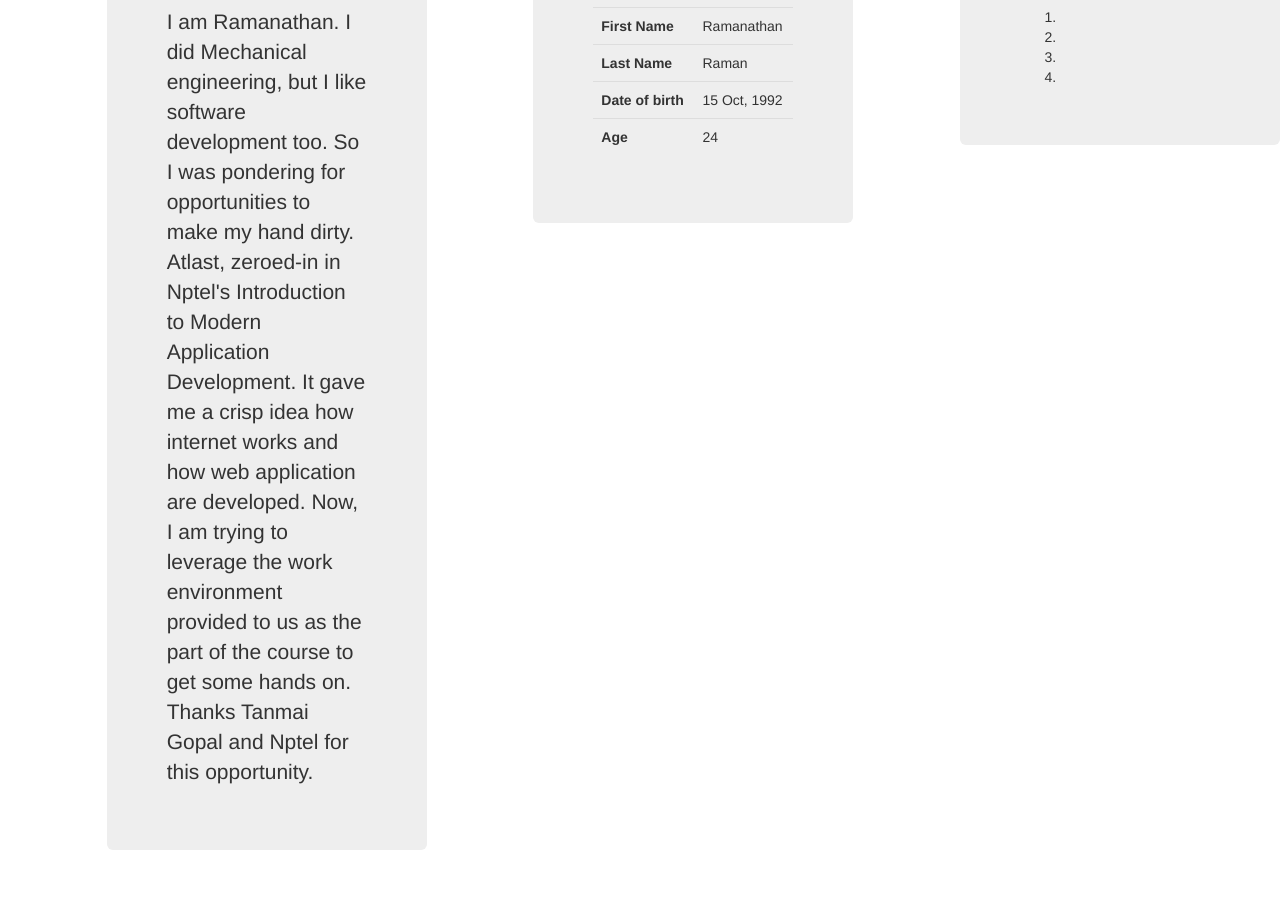
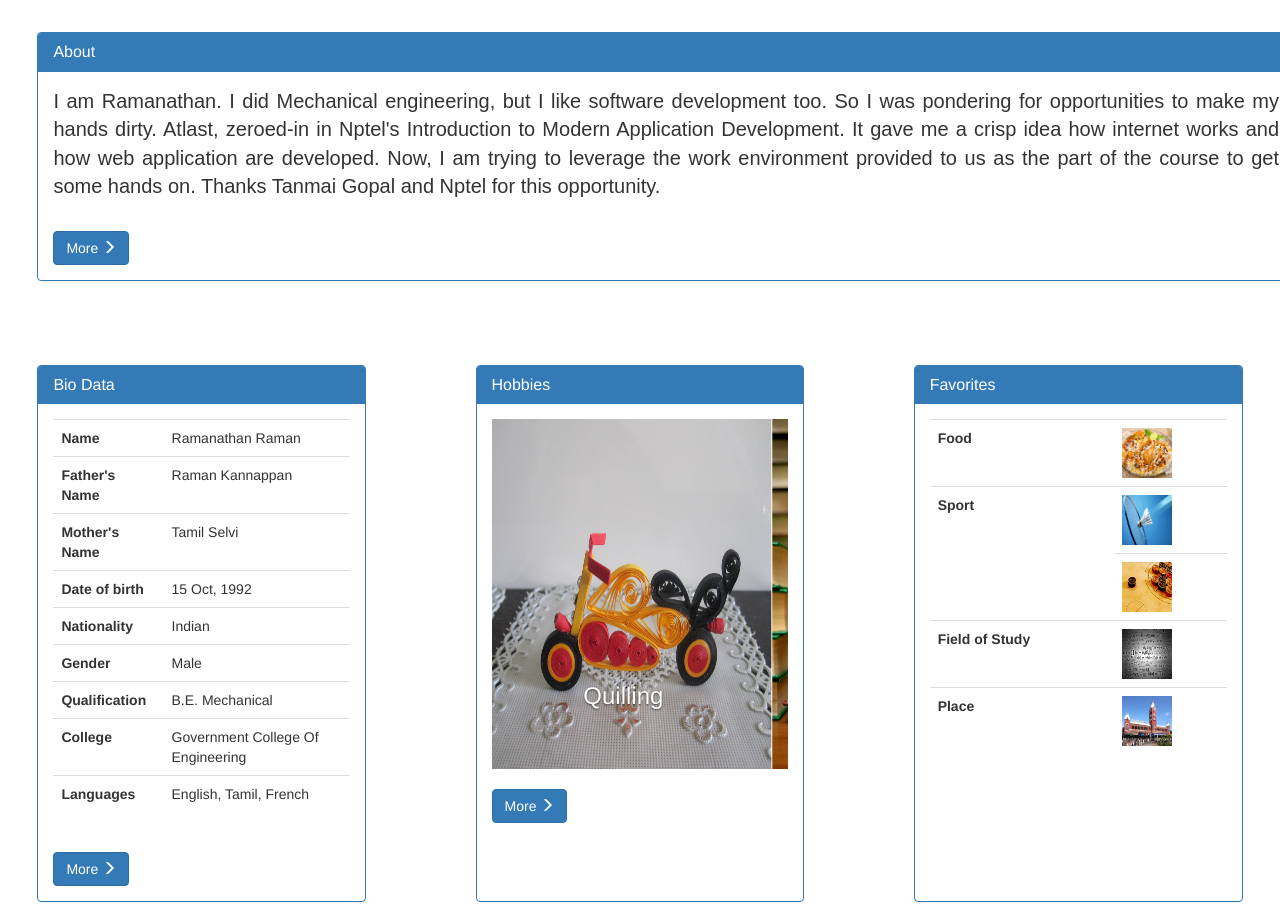
Before and after one commit to Ramanrm/Profile-page, a plain HTML site: page index.html in a window 1280 px wide. Shown: the part 97-1019 px from the top of the page. Before the commit the page ends 977 px from the top, so only its background shows below. Drawn offline with nearby package versions, Linux system fonts and the light colour scheme.

Commit message:
few changes

```diff
--- a/index.html
+++ b/index.html
@@ -3,11 +3,16 @@
     <head>
   		<meta charset="UTF-8" />
   		<meta name="viewport " content= "width=device-width, initial-scale=1 ">
+  		<link rel="stylesheet" type="text/css" href="style.css">
   		<link rel="stylesheet" type="text/css" href="https://maxcdn.bootstrapcdn.com/bootstrap/3.3.7/css/bootstrap.min.css" ">
+  		<script src="https://ajax.googleapis.com/ajax/libs/jquery/1.12.4/jquery.min.js"></script>
+	   	<script src="https://maxcdn.bootstrapcdn.com/bootstrap/3.3.7/js/bootstrap.min.js"></script>
+	   	<script type="text/javascript" src="main.js"></script>
    		<title>Profile | Ram</title>
 	</head>
     <body>
-		<nav class="navbar navbar-default navbar-fixed-top">
+    	<!-- naviagtion bar -->
+		<nav class="navbar navbar-default navbar-fixed-top"">
 			<div class="container-fluid">
 				<div class="navbar-header">
 					<button type="button" class="navbar-toggle" data-toggle="collapse" data-target="#myNavbar">
@@ -15,7 +20,7 @@
 				        <span class="icon-bar"></span>
 				        <span class="icon-bar"></span>
       				</button>
-					<img src="img.jpg" class="navbar-brand brandimg" alt="Brand"/>
+					<img src="img/img.jpg" class="navbar-brand img-circle brandimg" alt="Brand"/>
 				</div>
 				<div class="collapse navbar-collapse" id="myNavbar">
 					<ul class="nav nav-pills pull-right">
@@ -41,89 +46,148 @@
 				<div>
 			<div>
 		</nav>
-
-		<div class="container-fluid row">
-			<div class="jumbotron col-md-3 col-sm-5 col-md-offset-1">
-				<div id="about">
-					<h3 class="secHead">About</h3>
-					<p  class= "content">
-						I am Ramanathan. I did Mechanical engineering, but I like software development too. So I was pondering for opportunities to make my hand dirty. Atlast, zeroed-in in Nptel's Introduction to Modern Application Development. It gave me a crisp idea how internet works and how web application are developed. Now, I am trying to leverage the work environment provided to us as the part of the course to get some hands on.
+		<!-- Thumbnail section -->
+		<div class="row row-eq-height">
+			<div class="panel panel-primary col-md-12 col-sm-12  nopadding " id= "about">
+				<div class="panel-heading">
+					<h3 class="panel-title">About</h3>
+				</div>
+				<div class="panel-body">
+					<p class="pre-scrollable">
+						I am Ramanathan. I did Mechanical engineering, but I like software development too. So I was pondering for opportunities to make my hands dirty. Atlast, zeroed-in in Nptel's Introduction to Modern Application Development. It gave me a crisp idea how internet works and how web application are developed. Now, I am trying to leverage the work environment provided to us as the part of the course to get some hands on.
 
 						Thanks Tanmai Gopal and Nptel for this opportunity.
 					</p>
+					<br/>
+					<button type="button" class="btn btn-md btn-primary">More <span class="glyphicon glyphicon-menu-right"></span></button>
 				</div>
 			</div>
-			<div class="jumbotron col-md-3 col-sm-5 col-md-offset-1">
-				<div id="biodata">
-				<h3 class="secHead">Bio Data</h3>
+		</div>
+		<div class="row row-eq-height">
+			<div class="col-md-3 col-sm-5 panel panel-primary nopadding" id= "biodata">
+				<div class="panel-heading">
+					<h3 class="panel-title">Bio Data</h3>
+				</div>
+				<div class="panel-body">
 					<table class="table table-hover content">
 						<tr>
-						<th>First Name</th>
-						<td>Ramanathan</td>
+							<th>Name</th>
+							<td>Ramanathan Raman</td>
 						</tr>
 						<tr>
-						<th>Last Name</th>
-						<td>Raman</td>
+							<th>Father's Name</th>
+							<td>Raman Kannappan</td>
+						</tr>
+						<tr>
+							<th>Mother's Name</th>
+							<td>Tamil Selvi</td>
 						</tr>
 						<tr>
 							<th>Date of birth</th>
 							<td>15 Oct, 1992</td>
 						</tr>
 						<tr>
-						<th>Age</th>
-						<td>24</td>
+							<th>Nationality</th>
+							<td>Indian</td>
 						</tr>
-
+						<tr>
+							<th>Gender</th>
+							<td>Male</td>
+						</tr>
+						<tr>
+							<th>Qualification</th>
+							<td>B.E. Mechanical</td>
+						</tr>
+						<tr>
+						<tr>
+							<th>College</th>
+							<td>Government College Of Engineering</td>
+						</tr>
+						<tr>
+							<th>Languages</th>
+							<td>English, Tamil, French</td>
+						</tr>
 					</table>
+					<br/>
+					<button type="button" class="btn btn-md btn-primary">More <span class="glyphicon glyphicon-menu-right"></span></button>
 				</div>
 			</div>
-			<div class="jumbotron col-md-3 col-sm-6 col-md-offset-1">
-				<div id="hobbies">
-					<h3 class="secHead">Hobbies</h3>
+			<div class="col-md-3 col-sm-6 col-md-offset-1 panel panel-primary nopadding" id="hobbies">
+				<div class="panel-heading">
+					<h3 class="panel-title">Hobbies</h3>
+				</div>
+				<div class="panel-body">
 					<div id="hobbyCarousel" class="carousel slide" data-ride="carousel">
-
 						<!-- switch buttons -->
-						<ol class="carousel-indicator">
+						<ol class="carousel-indicators">
 						<li data-target="#hobbyCarousel" data-slide-to="0" class="active"></li>
 						<li data-target="#hobbyCarousel" data-slide-to="1"></li>
 						<li data-target="#hobbyCarousel" data-slide-to="2"></li>
 						<li data-target="#hobbyCarousel" data-slide-to="3"></li>
 						</ol>
-
 						<!-- carousel content -->
 						<div class="carousel-inner" role="listbox">
-							<div class="item">
-								<img src="quilling.jpg" alt="Quilling" >
+							<div class="item active">
+								<img src="img/quilling.jpg" alt="Quilling">
 								<div class="carousel-caption">
 								<h3> Quilling </h3>
 								</div>
 							</div>
 							<div class="item">
-								<img src="books.jpg" alt="Reading books">
+								<img src="img/books.jpg" alt="Reading books">
 								<div class="carousel-caption">
 								<h3> Reading Books </h3>
 								</div>
 							</div>
 							<div class="item">
-								<img src="gardening.jpg" alt="Gardening">
+								<img src="img/gardening.jpg" alt="Gardening">
 								<div class="carousel-caption">
 								<h3>Gardening</h3>
 								</div>
 							</div>
 							<div class="item">
-								<img src="elearning.jpg" alt="Elearning">
+								<img src="img/elearning.jpg" alt="Elearning">
 								<div class="carousel-caption">
 								<h3>Elearning</h3>
 								</div>
 							</div>
 
 						</div>
+						<br/>
+						<button type="button" class="btn btn-md btn-primary">More <span class="glyphicon glyphicon-menu-right"></span></button>
 					</div>
 				</div>
 			</div>
+			<div class="col-md-3 col-sm-6 col-md-offset-1 panel panel-primary nopadding" id="favorites" style="padding-left: 2%">
+				<div class="panel-heading">
+					<h3 class="panel-title">Favorites</h3>
 				</div>
-		<script type="text/javascript" src="main.js"></script>
-		<script src="https://ajax.googleapis.com/ajax/libs/jquery/1.12.4/jquery.min.js"></script>
-	   	<script src="https://maxcdn.bootstrapcdn.com/bootstrap/3.3.7/js/bootstrap.min.js"></script>
+				<div class="panel-body">
+					<table class="table table-hover content">
+						<tr>
+							<th>Food</th>
+							<td><img src="img/briyani.jpg" alt="Briyani"></td>
+						</tr>
+						<tr>
+							<th rowspan="2">Sport</th>
+							<td><img src="img/shuttle.jpg" alt="Shuttle"></td>
+						</tr>
+						<tr>
+							<td><img src="img/carrom.jpg" alt="Carrom"></td>
+						</tr>
+						<tr>
+							<th>Field of Study</th>
+							<td><img src="img/math.jpg" alt="Mathematics"></td>
+						</tr>
+						<tr>
+							<th>Place</th>
+							<td><img src="img/chennai.jpg" alt="Chennai"></td>
+						</tr>
+					</table>
+				</div>
+			</div>
+
+		</div>
+
     </body>
 </html>
--- a/main.js
+++ b/main.js
@@ -1,6 +1,11 @@
+console.log("Hi. I am main.js.");
 $(document).ready(function() {
     $(".pill").click(function() {
         $(".pill").removeClass("active");
         $(this).addClass("active");
     });
+
+    $("button").click(function(e){
+    	$("#about").toggleClass("overlay");
+    });
 });
--- a/style.css
+++ b/style.css
@@ -3,13 +3,30 @@ body {
     background-color: lightgrey;
     padding-top: 65px;
 }
+p.pre-scrollable {
+    font-size: 20px;
+    font-family: sans-serif;
+    text-align: justify;
+}
+
+.overlay {
+    z-index: 9999;
+    width: 100%;
+    height: 100%;
+    position: absolute;
+    top: 0;
+    left: 0;
+  }
 .jumbotron {
     margin-top: 65px;
 }
 .brandimg {
     width: 60px !important;
     height: 60px !important;
-    border-radius: 30%;
+    padding: 5px !important;
+}
+.navbar-brand {
+    margin-left: 0px !important;
 }
 .center {
     text-align: center;
@@ -40,12 +57,36 @@ body {
     height: 50px;
     background-color: #0000ff;
 }
-.thumbnail {
-    padding: 0px;
-    padding: 0px 10px 10px 10px;
+
+.row {
+    margin-top: 5%;
 }
-.secHead{
-    text-align: center;
-    color: white;
-    background-color: #333;
+.nopadding {
+    padding: 0% !important;
 }
+.carousel-inner > .item > img {
+    width: 350px !important;
+    height: 350px !important;
+}
+.col-md-offset-1 {
+    margin-left: 4%;
+}
+.row {
+    display: flex;
+}
+.panel {
+    flex: 1;
+}
+div#favorites {
+    margin-right: 4%;
+}
+div#about {
+    margin-left: 4%;
+}
+div#biodata {
+    margin-left: 4%;
+}
+td > img {
+    width: 50px;
+    height: 50px;
+}
```
Also changed, not shown: img/books.jpg (added), img/briyani.jpg (added), img/carrom.jpg (added), img/chennai.jpg (added), img/elearning.jpg (added), img/gardening.jpg (added), img/img.jpg (added), img/math.jpg (added), img/quilling.jpg (added), img/shuttle.jpg (added). Lines whose indentation alone changed are shown as unchanged.
